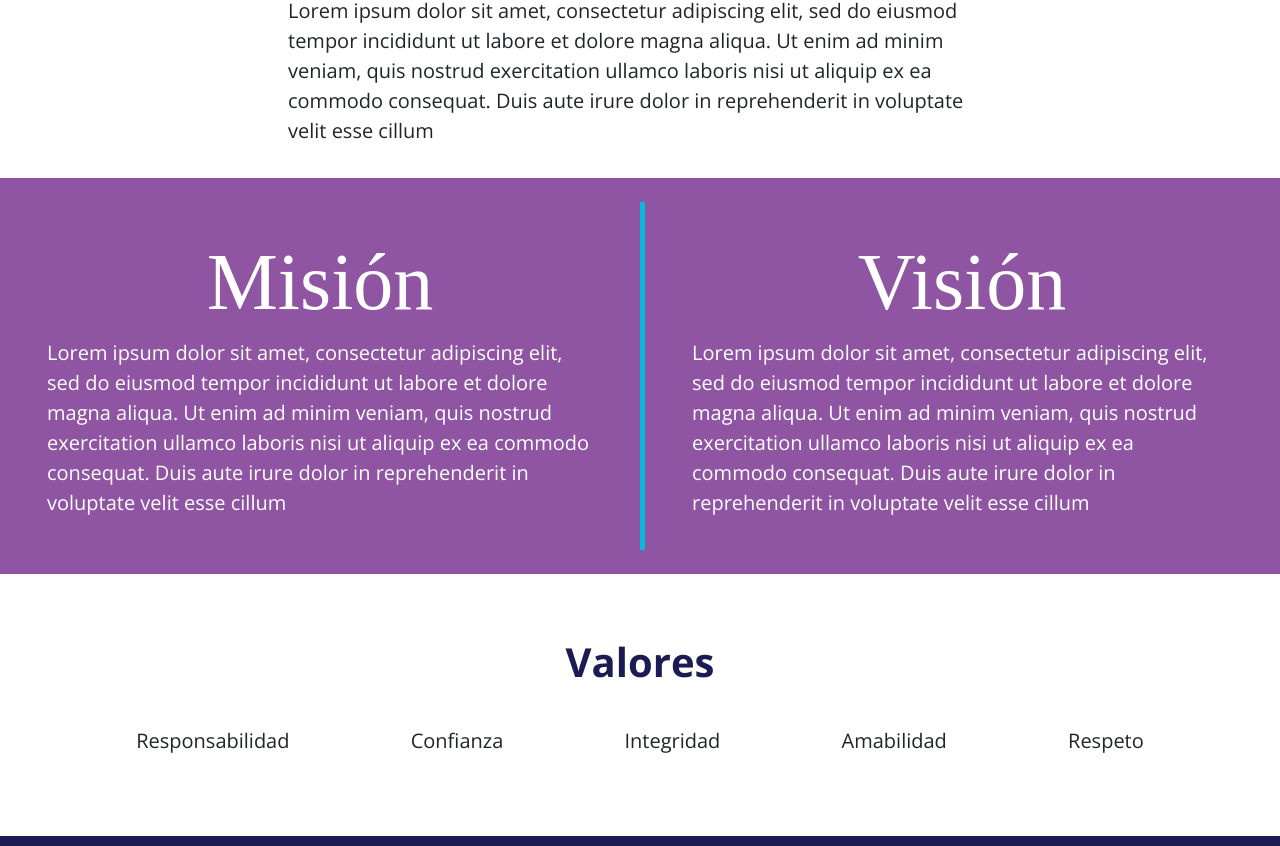
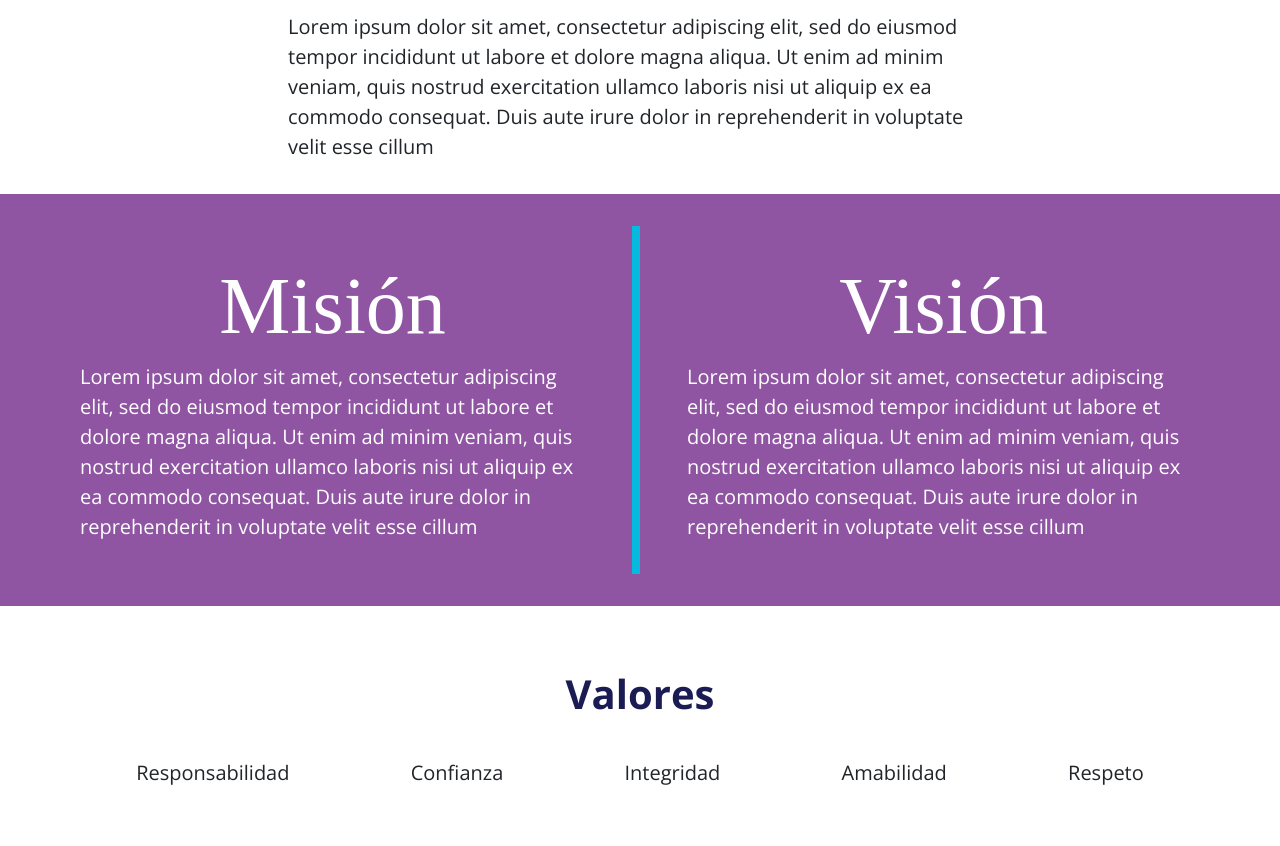
Before and after one commit to ErickRosete/fiesta-magica, a React (Create React App) app: page /nosotros in a window 1280 px wide. Shown: the part 654-1500 px from the top of the page. Built offline with nearby package versions, Linux system fonts and the light colour scheme; no server answers; the HTML template or start-up script is replaced by a standard one; a web font is replaced by a local one.

Commit message:
responsive about changes

```diff
--- a/src/pages/About/About.css
+++ b/src/pages/About/About.css
@@ -11,16 +11,22 @@
     padding: 2rem;
 }
 
-.nosotros span {
-    font-size: 1.25rem;
+.about span {
+    font-size: 1rem;
 }
 
 .nosotros h2 {
     font-size: 3rem;
+    margin-bottom: 1.5rem;
+}
+
+.vision_container {
+    padding: 0rem 3rem;
 }
 
 .vision {
-    padding: 2rem;
+    color: white;
+    padding: 2rem 0rem;
 }
 
 .vision h1 {
@@ -29,16 +35,17 @@
     color: white;
 }
 
-.vision span {
-    font-size: 1.25rem;
-    color: white;
-}
-
-.vl {
+.vr {
     border-left: none;
+    border-bottom: 0.5rem solid var(--ligth-blue-color);
 }
 
 .valores {
+    display: flex;
+    flex-direction: column;
+    align-items: center;
+    align-content: center;
+    justify-content: center;
     padding-top: 4rem;
     padding-bottom: 2rem;
 }
@@ -48,7 +55,8 @@
     padding-bottom: 1rem;
     width: 100%;
     display: flex;
-    flex-direction: column;
+    flex-direction: row;
+    flex-wrap: wrap;
     align-items: center;
     align-content: center;
     justify-content: space-evenly;
@@ -60,17 +68,22 @@
     padding-bottom: 1rem;
 }
 
-span.site-font {
-    font-size: 1rem;
-}
-
 @media (min-width: 600px) {
-    .vl {
-        border-left: thick solid var(--ligth-blue-color);
-        padding-right: 1rem;
+    .vision_container {
+        padding-top: 2rem;
+        padding-bottom: 2rem;
+        padding-left: none;
+        padding-right: none;
     }
-    .valores-list {
-        flex-direction: row;
+    .vision {
+        padding: 2rem;
+    }
+    .about span {
+        font-size: 1.25rem;
+    }
+    .vr {
+        border-right: 0.5rem solid var(--ligth-blue-color);
+        border-bottom: none;
     }
     .valores-list {
         padding-bottom: 2rem;
@@ -81,42 +94,4 @@ span.site-font {
     .nosotros {
         width: 60%;
     }
-
 }
-.papa{
-    display:flex;
-    justify-content: center;
-}
-.hijo{
-    font-family: 'Open Sans', sans-serif;
-    font-size:60px;
-    font-weight: bold;
-    color:#191c51
-}
-.btn-especial{
-    font-size:2rem;
-    padding:.5rem 2rem;
-    border:  5px solid #8e55a2;
-    color:#8e55a2;
-    font-weight:bold
-}
-.btn-especial:hover{
-    background-color: #8e55a2;
-    font-size:2rem;
-    padding:.5rem 2rem;
-    border:  5px solid #8e55a2;
-    color:white;
-    font-weight:bold
-}
-
-.bordes{
-    border:  2px solid #1a1d50;
-}
-.direccion{
-    width:100%;
-    font-family: 'Open Sans', sans-serif;
-    font-size:30px;
-    font-weight: bold;
-    color:#191c51;
-    text-align:right
-}
--- a/src/pages/About/About.js
+++ b/src/pages/About/About.js
@@ -3,10 +3,10 @@ import Row from 'react-bootstrap/Row'
 //import Col from 'react-bootstrap/Col'
 import Layout from "../../components/Layout/Layout";
 
-import {  Container,Col} from "react-bootstrap"
+import { Container, Col } from "react-bootstrap"
 import { Helmet } from "react-helmet";
 import "./About.css"
-import aboutBanner from  "../../Assets/Images/About/placeholder.png"
+import aboutBanner from "../../Assets/Images/About/placeholder.png"
 
 export class AboutPage extends Component {
     constructor(props) {
@@ -38,9 +38,9 @@ export class AboutPage extends Component {
                             cillum
                         </span>
                     </Container>
-                    <Container fluid className="py-4 bg-purple">
+                    <Container fluid className="bg-purple vision_container">
                         <Row>
-                            <Col xs={12} md={6} >
+                            <Col xs={12} md={6} className="vr">
                                 <div className="vision">
                                     <h1>Misión</h1>
                                     <span>
@@ -51,7 +51,7 @@ export class AboutPage extends Component {
                                     </span>
                                 </div>
                             </Col>
-                            <Col xs={12} md={6} className="vl">
+                            <Col xs={12} md={6}>
                                 <div className="vision">
                                     <h1 className="">Visión</h1>
                                     <span>
@@ -65,7 +65,7 @@ export class AboutPage extends Component {
                         </Row>
                     </Container>
                     <Container fluid>
-                        <div className="flex-center valores">
+                        <div className="valores">
                             <h2> Valores </h2>
                             <div className="valores-list">
                                 <span> Responsabilidad </span>
@@ -81,9 +81,5 @@ export class AboutPage extends Component {
         )
     }
 
-  static propTypes = {
-
-  }
-
 }
 export default AboutPage
```
